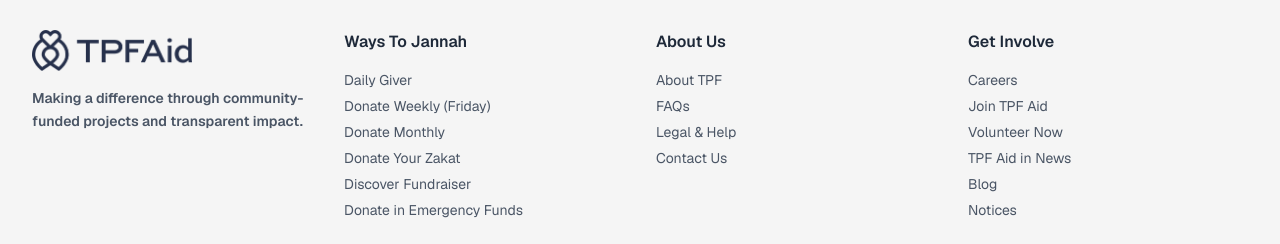
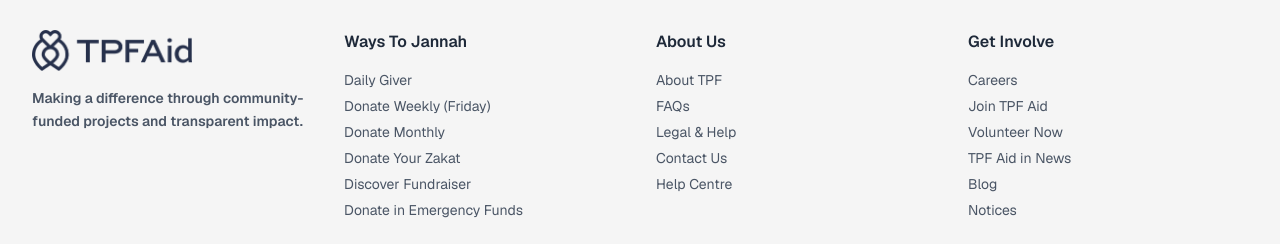
Before and after one commit to Akshi1277/tpf_frontend, a Next.js app: page / in a window 1280 px wide. Shown: the part 5681-5925 px from the top of the page. Built offline with nearby package versions, Linux system fonts and the light colour scheme; no server answers.

Commit message:
addedhelp centre button and page to footer

```diff
--- a/src/components/layout/Footer.jsx
+++ b/src/components/layout/Footer.jsx
@@ -103,6 +103,7 @@
       { name: 'FAQs', path: '/faqs' },
       { name: 'Legal & Help', path: '/helpcenter' },
       { name: 'Contact Us', path: '/contactus' },
+      {name: 'Help Centre', path: '/helpcentre' }
     ].map(link => (
       <li key={link.name}>
         <a
```
